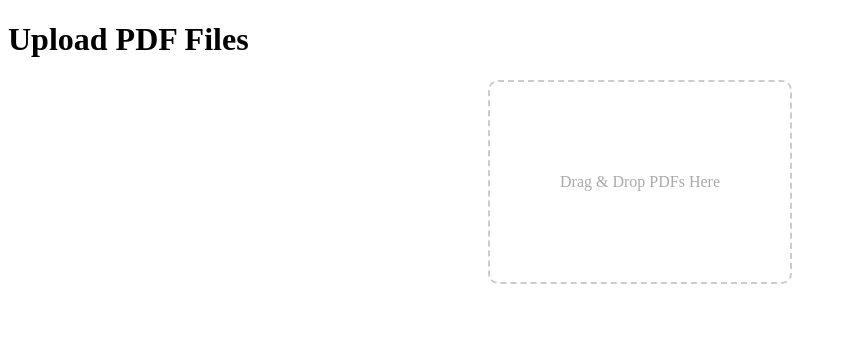
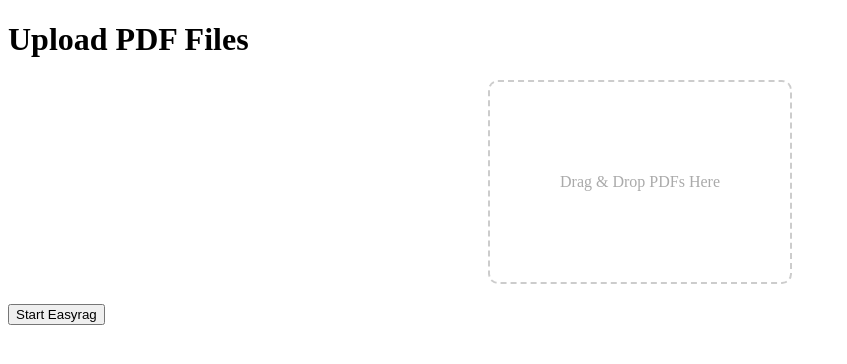
Before and after one commit to gabripo/easyrag, a Flask app: page / in a window 1280 px wide. Shown: the top 364 px of the page, without its empty margins (0-847 px from the left). Run offline with Flask 3, Linux system fonts and the light colour scheme.

Commit message:
function to start easyrag from Flask application

```diff
--- a/flask_app/easyrag_flask.py
+++ b/flask_app/easyrag_flask.py
@@ -1,5 +1,5 @@
 import os
-from flask import Flask, render_template, request, redirect, url_for
+from flask import Flask, render_template, request, redirect, url_for, jsonify
 from werkzeug.utils import secure_filename
 
 UPLOAD_FOLDER = os.path.join(
@@ -47,6 +47,13 @@ def upload_file():
     return render_template("upload.html", message=success_msg_list)
 
 
+@easyrag_flask_app.route("/run-easyrag", methods=["POST"])
+def start_easyrag():
+    result = {"message": "Easyrag started!"}
+    # TODO forward to back-end, the source folder for PDFs becomes ./uploaded_files
+    return jsonify(result)
+
+
 if __name__ == "__main__":
     if not os.path.exists(UPLOAD_FOLDER):
         os.makedirs(UPLOAD_FOLDER)
--- a/flask_app/templates/upload.html
+++ b/flask_app/templates/upload.html
@@ -23,6 +23,7 @@
             color: #333;
         }
     </style>
+    <script src="https://code.jquery.com/jquery-3.6.0.min.js"></script>
 </head>
 
 <body>
@@ -40,6 +41,8 @@
         {% endfor %}
     </ul>
     {% endif %}
+
+    <button onclick="startEasyrag()">Start Easyrag</button>
 
     <script>
         const uploadBox = document.getElementById('uploadBox');
@@ -74,6 +77,20 @@
                 uploadForm.submit();
             }
         });
+
+        function startEasyrag() {
+            $.ajax({
+                url: '/run-easyrag',
+                type: 'POST',
+                success: function (response) {
+                    alert(response.message);
+                },
+                error: function (error) {
+                    console.error('Error:', error);
+                }
+            });
+        }
+
     </script>
 
 </body>
```
Also changed, not shown: 1 other file.
